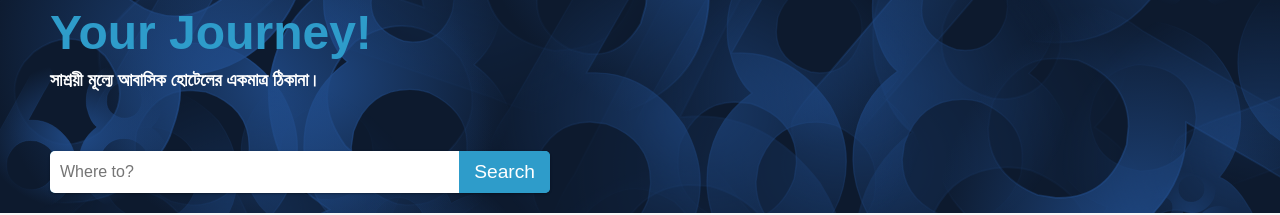
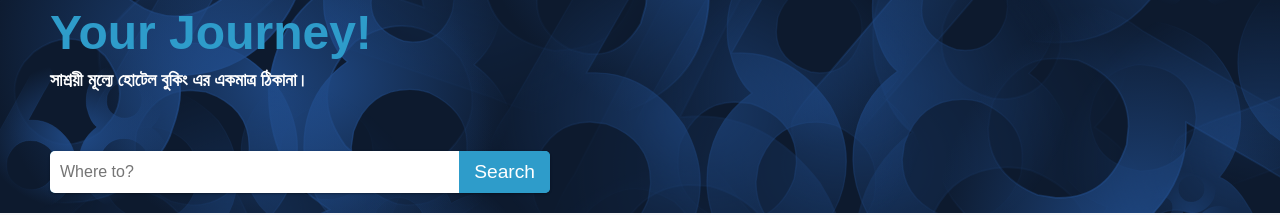
Before and after one commit to heronet/journeyui, an Angular app: page /hotels in a window 1280 px wide. Shown: the part 174-389 px from the top of the page. Built offline with nearby package versions, Linux system fonts and the light colour scheme; a web font is replaced by a local one.

Commit message:
Update hotels.component.html

```diff
--- a/src/app/hotels/hotels.component.html
+++ b/src/app/hotels/hotels.component.html
@@ -3,7 +3,7 @@
     <div class="intro">
       <p class="welc">Let's start</p>
       <p class="name">Your Journey!</p>
-      <p class="desc">সাশ্রয়ী মূল্যে আবাসিক হোটেলের একমাত্র ঠিকানা।</p>
+      <p class="desc">সাশ্রয়ী মূল্যে হোটেল বুকিং এর একমাত্র ঠিকানা।</p>
     </div>
     <div class="card">
       <form class="search-form" (ngSubmit)="searchHotels()">
```
